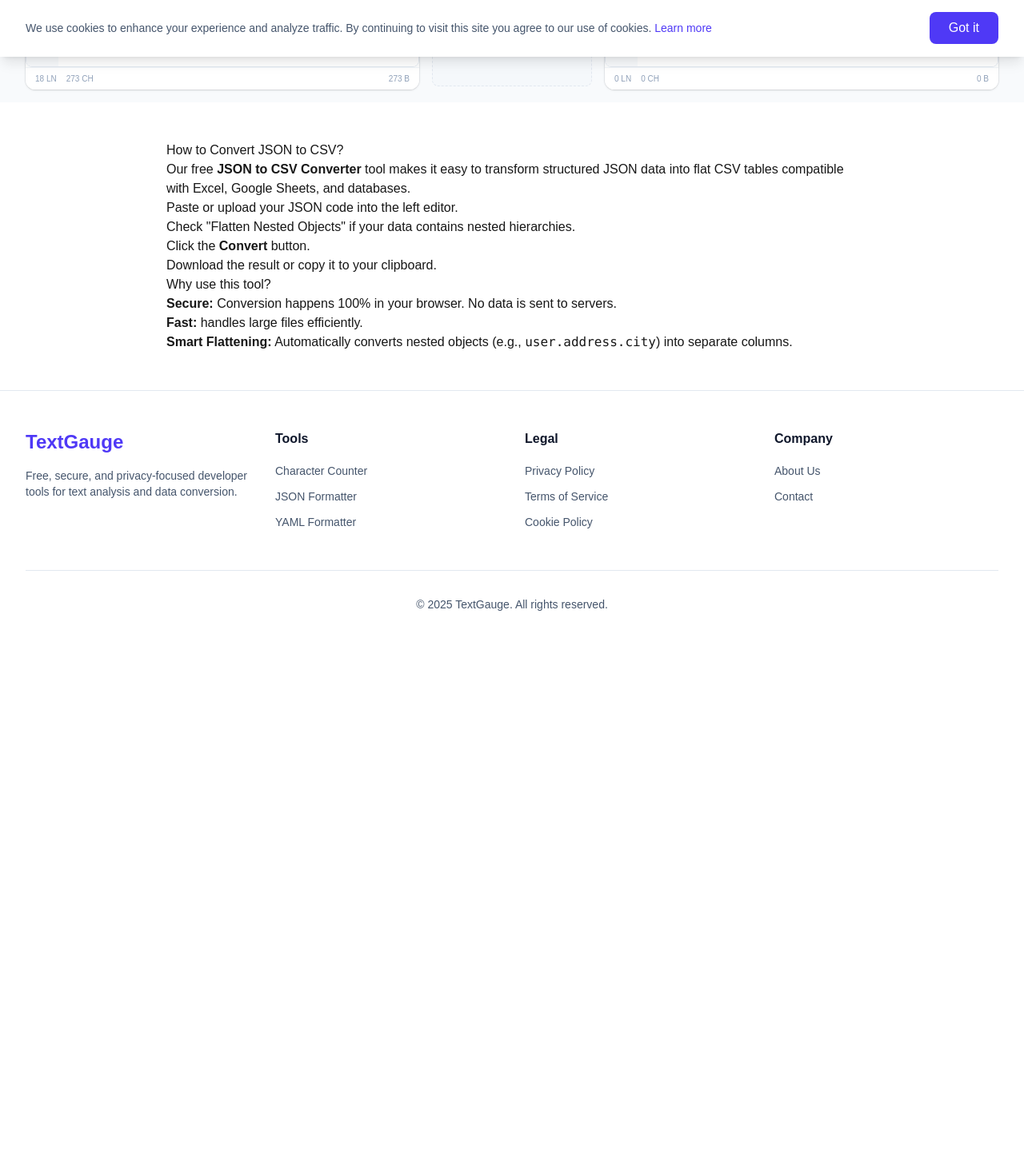
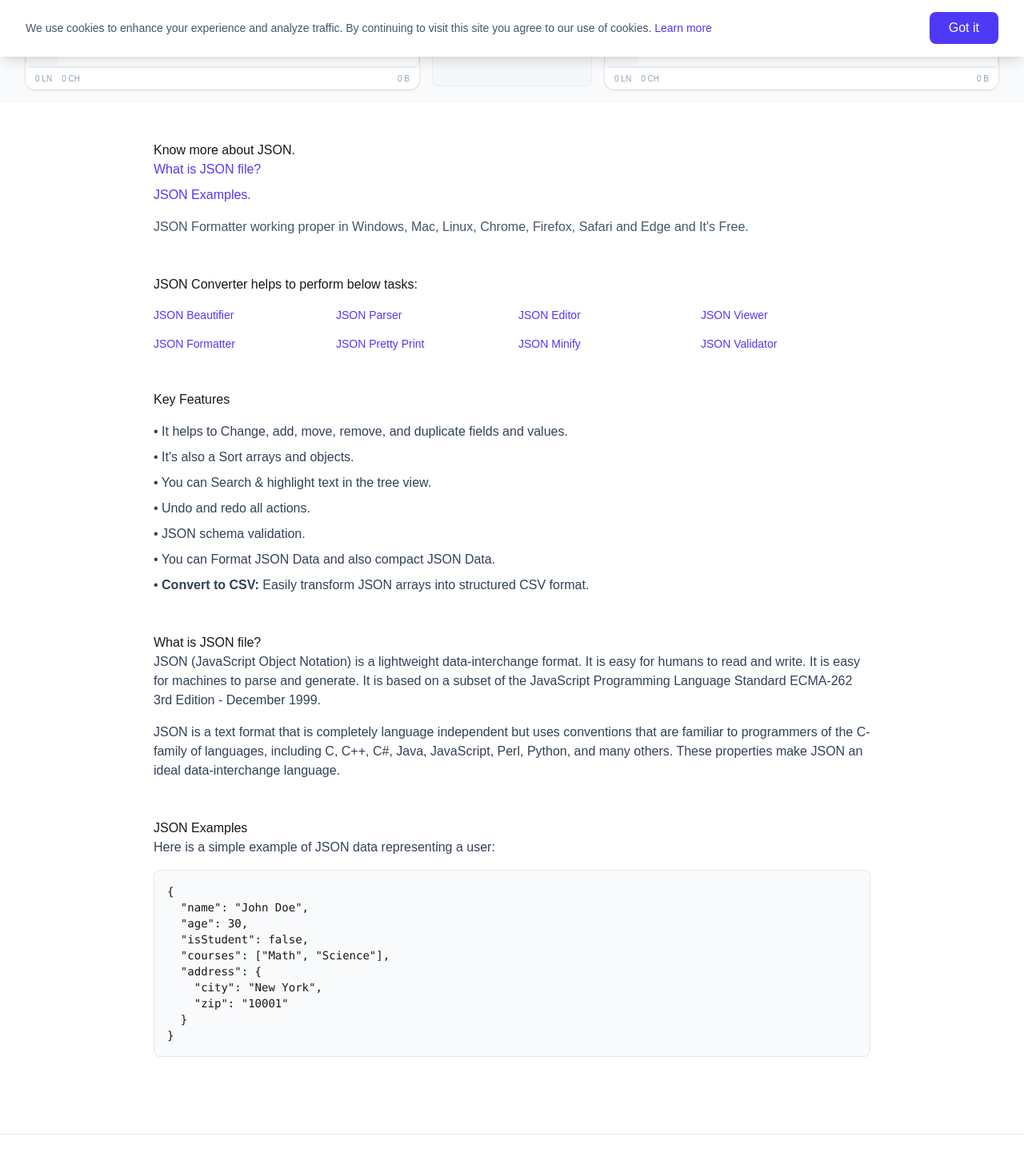
Before and after one commit to denesvaghani/textgauge-frontend, a Next.js app: page /json-to-csv-converter in a window 1280 px wide. Shown: the part 729-2170 px from the top of the page at 80% size. Before the commit the page ends 1543 px from the top, so only its background shows below. Built offline with nearby package versions, Linux system fonts and the light colour scheme; no server answers.

Commit message:
feat: add rich content sections and fix default input behavior for json-csv tool

```diff
--- a/src/app/json-to-csv-converter/JsonCsvClient.tsx
+++ b/src/app/json-to-csv-converter/JsonCsvClient.tsx
@@ -3,42 +3,11 @@
 import { useState } from "react";
 import { Converter } from "@/components/Converter";
 import { jsonToCsv, csvToJson } from "@/lib/converters/json-csv";
-import Script from "next/script";
-
-// SEO Metadata (Client Component workaround: move metadata to layout or use standard export if allowed,
-// but since this file uses hooks, we'll need a wrapper or just use standard Next.js metadata in a separate layout file.
-// Ideally, page.tsx should be server component and import client component.
-// For this pattern, let's make the Page Client Component (as per instruction "Create src/app/json-to-csv-converter/page.tsx")
-// BUT Next.js App Router strongly prefers Server Components for Metadata.
-// Let's split it: page.tsx (Server) -> ConverterClient (Client) to handle SEO properly.
-// Wait, I will write this file as a Client Component for simplicity as requested, but I'll add the Metadata export
-// which only works in Server Components.
-// Solution: I will make this file the Server Component and the logic a separate Client Component?
-// No, standard pattern: page.tsx is Server, imports logic.
-
-// Let's stick to the single file pattern if possible, but metadata export won't work with "use client".
-// I will implement this file as a CLIENT component for logic and use a separate layout.tsx for metadata?
-// Or better: Re-export metadata from a layout.tsx in the folder?
-// Correct approach: This page.tsx will be Server Component. It will import the interactive Converter wrapper.
-
-// Wait, I can't put "use client" at the top if I export metadata.
-// So I will create `src/app/json-to-csv-converter/JsonCsvClient.tsx` for the logic.
-// And `src/app/json-to-csv-converter/page.tsx` for the SEO/Server part.
-// But the user instructions implied a single file or simple structure. I'll do the split for best SEO.
 
 export default function JsonCsvClient() {
     const [flatten, setFlatten] = useState(true);
 
-    return (
-        <>
-            <Converter
-                title="JSON to CSV Converter"
-                description="Convert JSON data to CSV format instantly. Support for nested objects, large files, and bidirectional conversion."
-                leftTitle="JSON Input"
-                rightTitle="CSV Output"
-                leftLanguage="json"
-                rightLanguage="csv"
-                defaultLeft='[
+    const sampleJson = `[
   {
     "name": "John Doe",
     "email": "john@example.com",
@@ -55,7 +24,19 @@ export default function JsonCsvClient() {
       "zip": "SW1A"
     }
   }
-]'
+]`;
+
+    return (
+        <>
+            <Converter
+                title="JSON to CSV Converter"
+                description="Convert JSON data to CSV format instantly. Support for nested objects, large files, and bidirectional conversion."
+                leftTitle="JSON Input"
+                rightTitle="CSV Output"
+                leftLanguage="json"
+                rightLanguage="csv"
+                defaultLeft=""
+                sampleData={sampleJson}
                 options={
                     <label className="flex items-center gap-2 text-sm text-slate-600 dark:text-slate-300 font-medium cursor-pointer select-none">
                         <input
@@ -71,25 +52,80 @@ export default function JsonCsvClient() {
                 onConvertRightToLeft={(input) => csvToJson(input)}
             />
 
-            {/* Content Section for SEO */}
-            <div className="max-w-4xl mx-auto px-4 py-12 prose dark:prose-invert">
-                <h2>How to Convert JSON to CSV?</h2>
-                <p>
-                    Our free <strong>JSON to CSV Converter</strong> tool makes it easy to transform structured JSON data into flat CSV tables compatible with Excel, Google Sheets, and databases.
-                </p>
-                <ol>
-                    <li>Paste or upload your JSON code into the left editor.</li>
-                    <li>Check "Flatten Nested Objects" if your data contains nested hierarchies.</li>
-                    <li>Click the <strong>Convert</strong> button.</li>
-                    <li>Download the result or copy it to your clipboard.</li>
-                </ol>
+            {/* Content Section Match User Request */}
+            <div className="max-w-[1920px] mx-auto px-4 sm:px-6 lg:px-8 py-12">
+                <div className="max-w-4xl mx-auto prose dark:prose-invert">
 
-                <h3>Why use this tool?</h3>
-                <ul>
-                    <li><strong>Secure:</strong> Conversion happens 100% in your browser. No data is sent to servers.</li>
-                    <li><strong>Fast:</strong> handles large files efficiently.</li>
-                    <li><strong>Smart Flattening:</strong> Automatically converts nested objects (e.g., <code>user.address.city</code>) into separate columns.</li>
-                </ul>
+                    <section className="mb-12">
+                        <h2>Know more about JSON.</h2>
+                        <ul className="list-none pl-0 space-y-2">
+                            <li>
+                                <a href="#" className="text-indigo-600 dark:text-indigo-400 hover:underline">What is JSON file?</a>
+                            </li>
+                            <li>
+                                <a href="#" className="text-indigo-600 dark:text-indigo-400 hover:underline">JSON Examples.</a>
+                            </li>
+                        </ul>
+                        <p className="mt-4 text-slate-600 dark:text-slate-300">
+                            JSON Formatter working proper in Windows, Mac, Linux, Chrome, Firefox, Safari and Edge and It's Free.
+                        </p>
+                    </section>
+
+                    <section className="mb-12">
+                        <h3>JSON Converter helps to perform below tasks:</h3>
+                        <div className="grid grid-cols-2 md:grid-cols-4 gap-4 text-sm mt-4">
+                            <a href="/json-formatter" className="text-indigo-600 dark:text-indigo-400 hover:underline">JSON Beautifier</a>
+                            <a href="#" className="text-indigo-600 dark:text-indigo-400 hover:underline">JSON Parser</a>
+                            <a href="#" className="text-indigo-600 dark:text-indigo-400 hover:underline">JSON Editor</a>
+                            <a href="#" className="text-indigo-600 dark:text-indigo-400 hover:underline">JSON Viewer</a>
+                            <a href="/json-formatter" className="text-indigo-600 dark:text-indigo-400 hover:underline">JSON Formatter</a>
+                            <a href="#" className="text-indigo-600 dark:text-indigo-400 hover:underline">JSON Pretty Print</a>
+                            <a href="#" className="text-indigo-600 dark:text-indigo-400 hover:underline">JSON Minify</a>
+                            <a href="#" className="text-indigo-600 dark:text-indigo-400 hover:underline">JSON Validator</a>
+                        </div>
+                    </section>
+
+                    <section className="mb-12">
+                        <h3>Key Features</h3>
+                        <ul className="space-y-2 mt-4 text-slate-700 dark:text-slate-300">
+                            <li>• It helps to Change, add, move, remove, and duplicate fields and values.</li>
+                            <li>• It's also a Sort arrays and objects.</li>
+                            <li>• You can Search & highlight text in the tree view.</li>
+                            <li>• Undo and redo all actions.</li>
+                            <li>• JSON schema validation.</li>
+                            <li>• You can Format JSON Data and also compact JSON Data.</li>
+                            <li>• <strong>Convert to CSV:</strong> Easily transform JSON arrays into structured CSV format.</li>
+                        </ul>
+                    </section>
+
+                    <section className="mb-12">
+                        <h3>What is JSON file?</h3>
+                        <p className="text-slate-700 dark:text-slate-300">
+                            JSON (JavaScript Object Notation) is a lightweight data-interchange format. It is easy for humans to read and write. It is easy for machines to parse and generate. It is based on a subset of the JavaScript Programming Language Standard ECMA-262 3rd Edition - December 1999.
+                        </p>
+                        <p className="mt-4 text-slate-700 dark:text-slate-300">
+                            JSON is a text format that is completely language independent but uses conventions that are familiar to programmers of the C-family of languages, including C, C++, C#, Java, JavaScript, Perl, Python, and many others. These properties make JSON an ideal data-interchange language.
+                        </p>
+                    </section>
+
+                    <section className="mb-12">
+                        <h3>JSON Examples</h3>
+                        <p className="mb-4 text-slate-700 dark:text-slate-300">Here is a simple example of JSON data representing a user:</p>
+                        <div className="bg-slate-50 dark:bg-slate-900 p-4 rounded-lg border border-slate-200 dark:border-slate-800 font-mono text-sm overflow-x-auto">
+                            <pre>{`{
+  "name": "John Doe",
+  "age": 30,
+  "isStudent": false,
+  "courses": ["Math", "Science"],
+  "address": {
+    "city": "New York",
+    "zip": "10001"
+  }
+}`}</pre>
+                        </div>
+                    </section>
+
+                </div>
             </div>
         </>
     );
```
